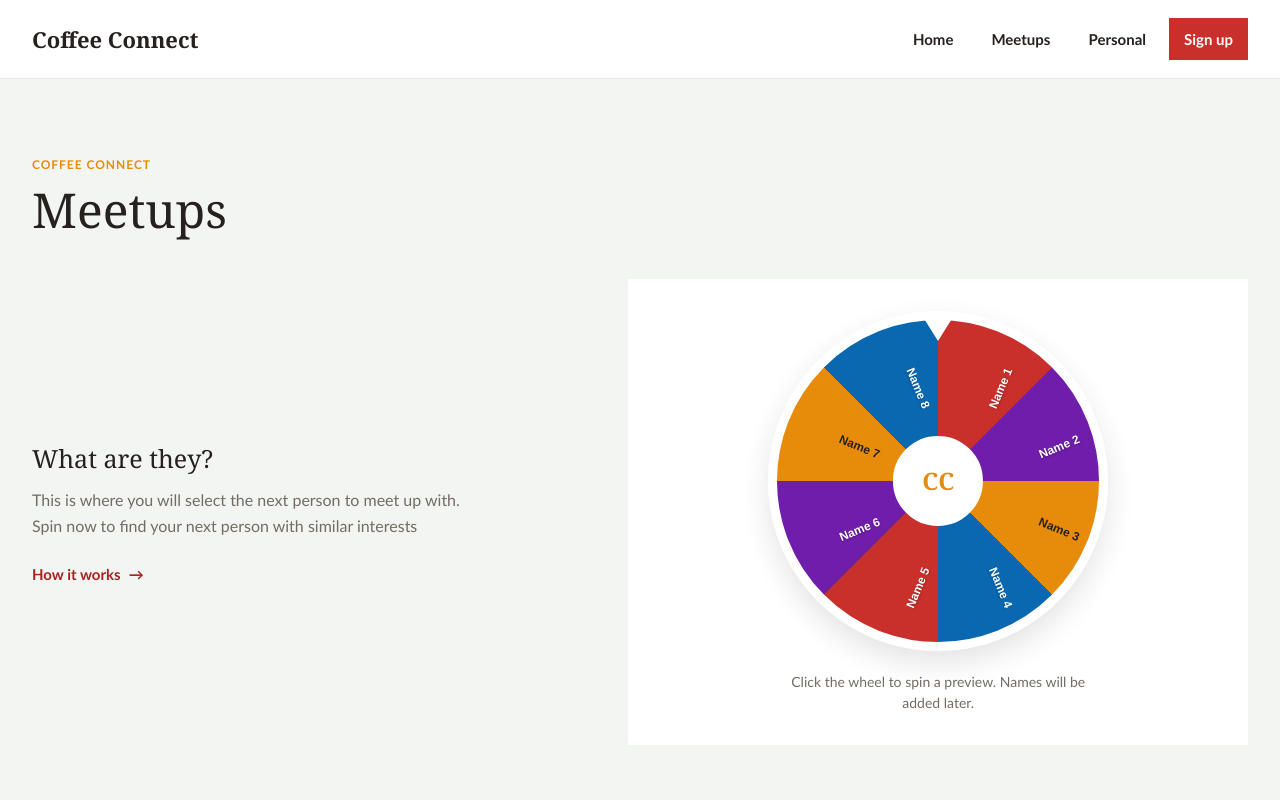
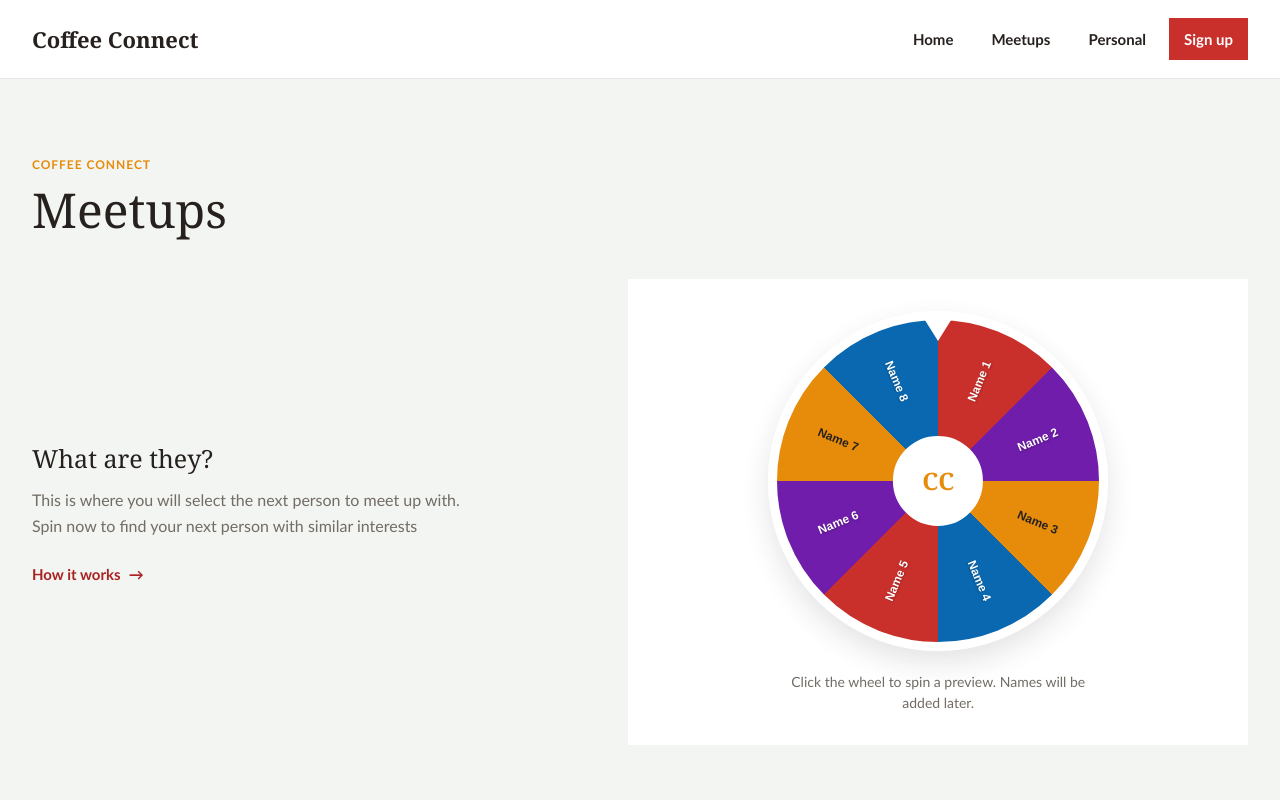
Before and after one commit to JosephMcclelland07/coffee-connect, a Next.js app in the folder apps/web/: page /meetups in a window 1280 px wide. Shown: the top 800 px of the page. Built offline with nearby package versions, Linux system fonts and the light colour scheme.

Commit message:
Modified wheel

```diff
--- a/apps/web/app/globals.css
+++ b/apps/web/app/globals.css
@@ -316,6 +316,7 @@ h2,
 	top: 50%;
 	left: 50%;
 	width: max-content;
+	transform-origin: 0 0;
 	color: #ffffff;
 	font-size: 12px;
 	font-weight: 700;
--- a/apps/web/components/spin-wheel.tsx
+++ b/apps/web/components/spin-wheel.tsx
@@ -43,7 +43,7 @@ export default function SpinWheel() {
 						key={label}
 						className={`wheel-name${isOrangeSegment ? " wheel-name--dark" : ""}`}
 						style={{
-							transform: `rotate(${angle}deg) translateY(-108px) rotate(${textRotation}deg)`,
+							transform: `rotate(${angle}deg) translateY(-108px) rotate(${textRotation}deg) translate(-50%, -50%)`,
 						}}
 					>
 						{label}
```
